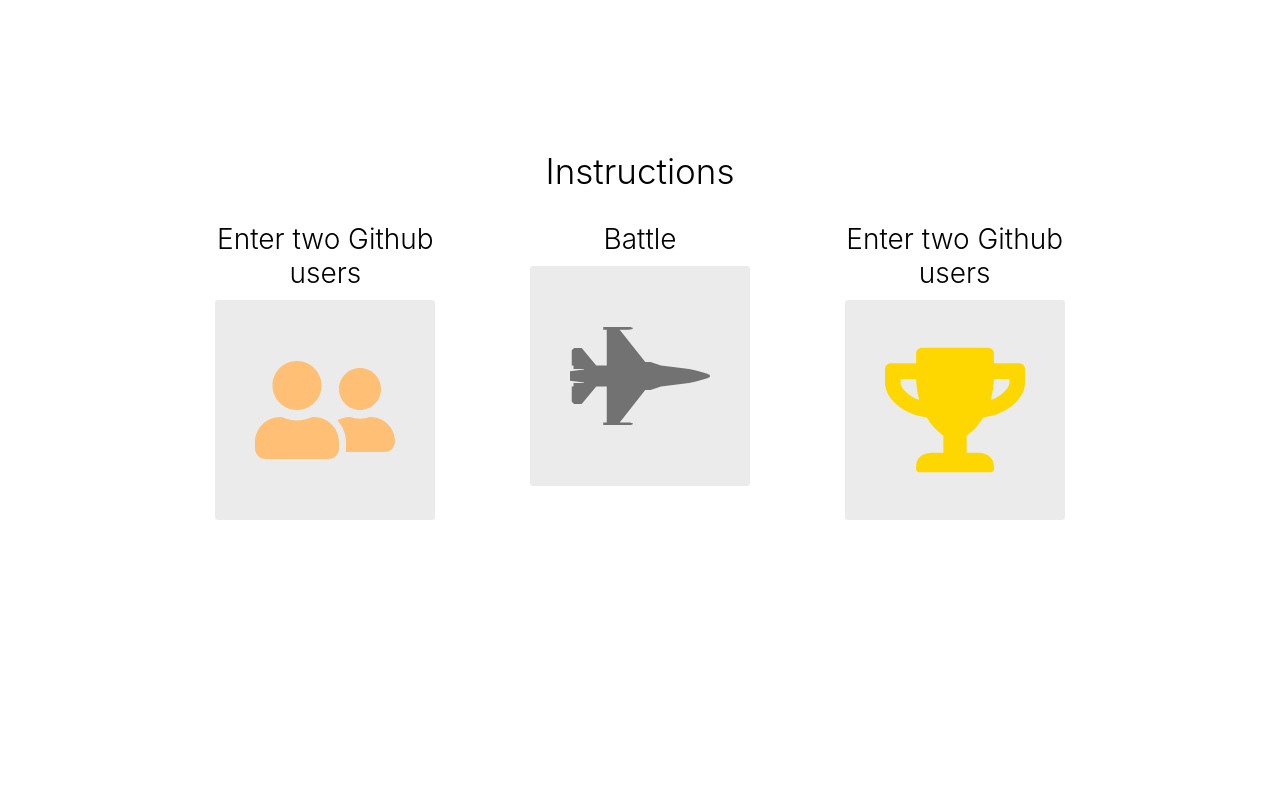
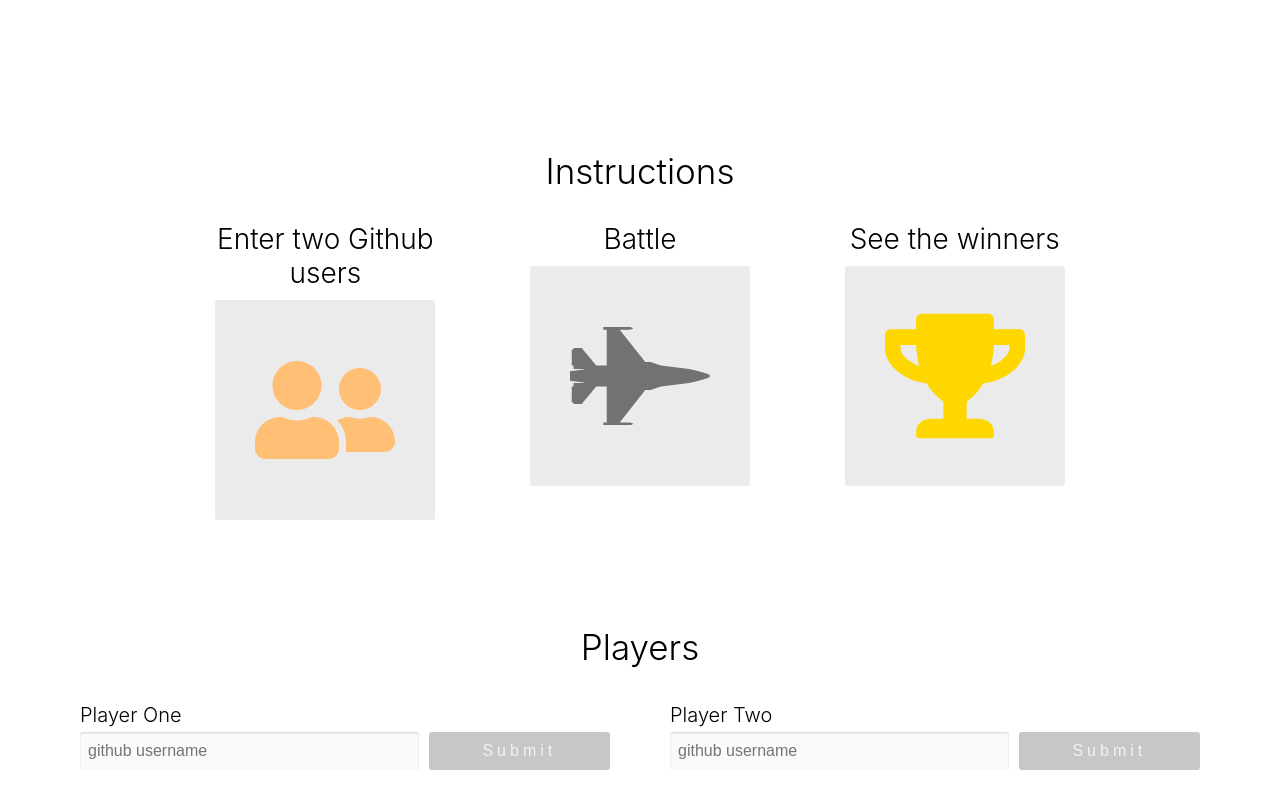
Before and after one commit to dipopa/github-battle, a React app: page / in a window 1280 px wide. Built offline with nearby package versions, Linux system fonts and the light colour scheme.

Commit message:
Render PlayerInput

```diff
--- a/app/components/Battle.js
+++ b/app/components/Battle.js
@@ -18,7 +18,7 @@ function Instructions() {
                     <FaFighterJet className='bg-light' color='#727272' size={140} />
                 </li>
                 <li>
-                    <h3 className='header-sm'>Enter two Github users</h3>
+                    <h3 className='header-sm'>See the winners</h3>
                     <FaTrophy className='bg-light' color='rgb(255, 215, 0)' size={140} />
                 </li>
             </ol>
@@ -56,7 +56,7 @@ class PlayerInput extends React.Component {
                 <label htmlFor='username' className='player-label'>
                     {this.props.label}
                 </label>
-                <div>
+                <div className='row player-inputs'>
                     <input
                         type='text'
                         id='username'
@@ -85,10 +85,48 @@ PlayerInput.propTypes = {
 }
 
 export default class Battle extends React.Component {
+    constructor(props) {
+        super(props);
+
+        this.state = {
+            playerOne: null,
+            playerTwo: null,
+        }
+
+        this.handleSubmit = this.handleSubmit.bind(this)
+    }
+
+    handleSubmit(id, player) {
+        this.setState({
+            [id]: player
+        })
+    }
+
     render() {
+        const { playerOne, playerTwo } = this.state
+
         return (
             <>
                 <Instructions/>
+
+                <div className='players-container'>
+                    <h1 className='center-text header-lg'>Players</h1>
+                    <div className='row space-around'>
+                        {playerOne === null && (
+                            <PlayerInput
+                                label='Player One'
+                                onSubmit={(player) => this.handleSubmit('playerOne', player)}
+                            />
+                        )}
+
+                        {playerTwo === null && (
+                            <PlayerInput
+                                label='Player Two'
+                                onSubmit={(player) => this.handleSubmit('playerTwo', player)}
+                            />
+                        )}
+                    </div>
+                </div>
             </>
         )
     }
--- a/app/index.css
+++ b/app/index.css
@@ -147,6 +147,11 @@ li {
     flex-direction: column;
 }
 
+.row {
+    display: flex;
+    flex-direction: row;
+  }
+
 .player {
     flex: 1;
     margin: 0 20px;
@@ -166,6 +171,10 @@ li {
     border: none;
     box-shadow: inset 0 1px 2px rgba(0, 0, 0, 0.15);
 }
+
+.player-inputs .input-light {
+    background: rgba(0, 0, 0, 0.02);
+  }
 
 .player-inputs button {
     flex: 1;
@@ -196,3 +205,7 @@ li {
     color: #f2f2f2;
     background: #c7c7c7;
 }
+
+.players-container {
+    margin: 100px 0;
+}
```
